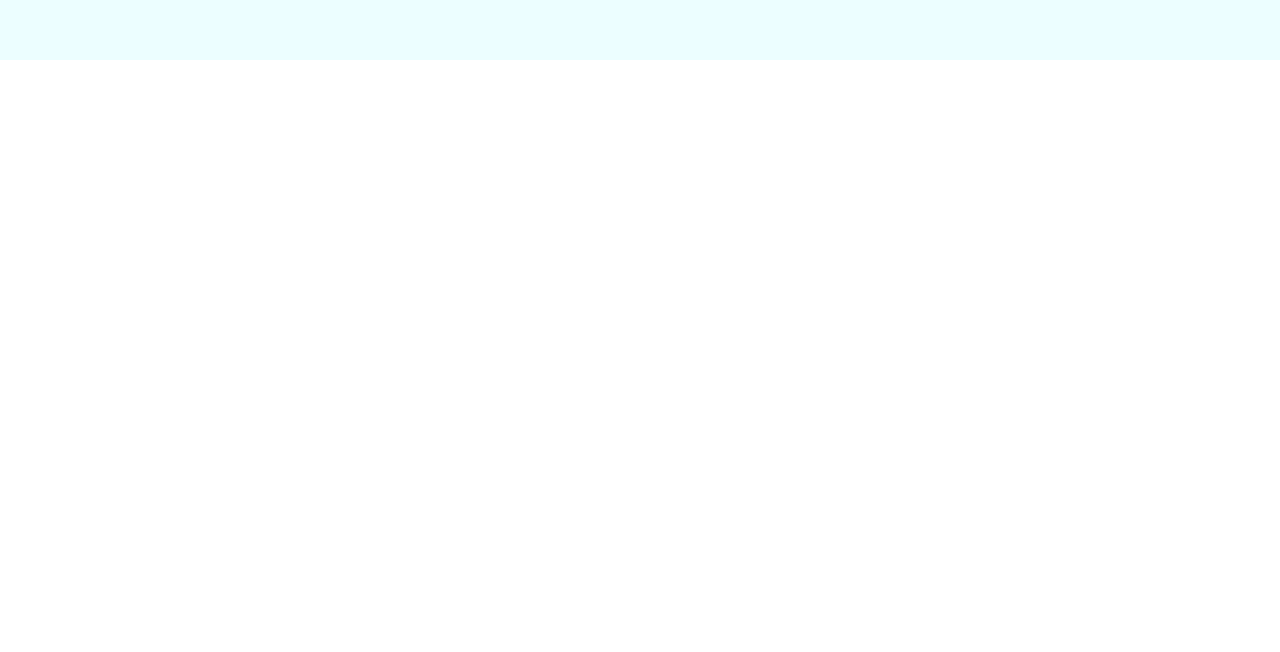
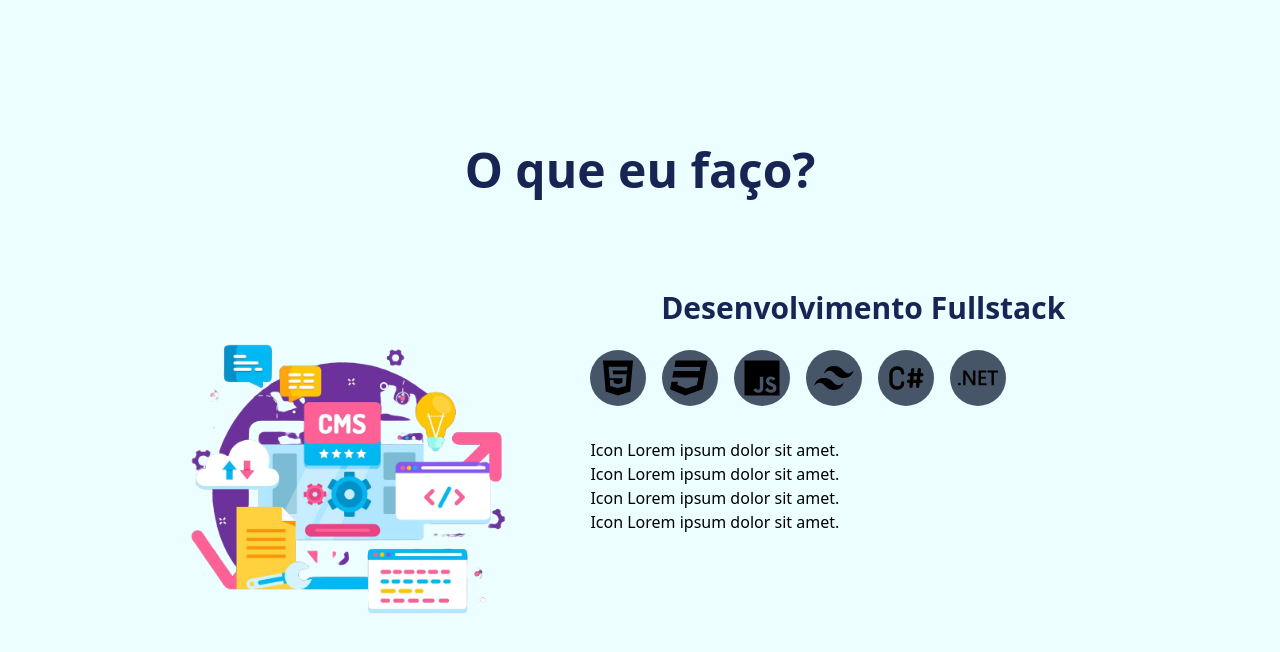
Before and after one commit to rafaelrmdd/portfolio-v2, a Next.js app: page / in a window 1280 px wide. Shown: the part 740-1392 px from the top of the page. Before the commit the page ends 800 px from the top, so only its background shows below. Built offline with nearby package versions, Linux system fonts and the light colour scheme.

Commit message:
add: landing page visual updates

```diff
--- a/src/components/Home/Content/index.jsx
+++ b/src/components/Home/Content/index.jsx
@@ -1,13 +1,23 @@
 import Header from "@/components/Header";
 import ImagemTeste from "@/assets/card-image.png"
+import WhatIDoCardImage from "@/assets/what-i-do-card-image.png"
 import Image from "next/image";
+
+import { FaGithub, FaLinkedin, FaHtml5, FaCss3,  } from "react-icons/fa";
+import { MdEmail } from "react-icons/md"
+import { IoLogoJavascript } from "react-icons/io5";
+import { RiTailwindCssFill } from "react-icons/ri";
+import { TbBrandCSharp } from "react-icons/tb";
+import { SiDotnet } from "react-icons/si";
+
 
 export default function Content() {
     return (
-        <div className="px-36 bg-cyan-50 w-full h-screen">
+        <div className="px-36 bg-cyan-50 w-full h-full">
             <Header />
 
-            <main className="flex mt-16 justify-between">
+            <main className="mt-16">
+                <div className="flex justify-between">
                     {/* Left Card  */}
                     <div className="w-[45%] flex flex-col gap-y-4">
                         <h1 className="text-5xl font-semibold text-blue-950">Rafael Rodrigues</h1>
@@ -16,11 +26,68 @@ export default function Content() {
                             A results-driven software engineer with expertise in full-stack development
                             of high-quality user-centric solutions in agile environments.
                         </h3>
+
+                        {/* Redirect Icons */}
+                        <div className="flex gap-4 items-center">
+                            <a href="/"> <FaGithub className="w-10 h-10" /> </a>
+                            <a href="/"> <FaLinkedin className="w-10 h-10" /> </a>
+                            <a href="mailto:rrodriguesmd17@gmail.com"> <MdEmail className="w-12 h-12" /> </a>
+                        </div>
                     </div>
 
                     {/* Right Card */}
                     <div className="w-[45%] mb-[-50px]">
-                    <Image src={ImagemTeste} alt="teste" className="w-screen h-96"/>
+                        <Image src={ImagemTeste} alt="teste" className="w-full h-96"/>
+                    </div>
+                </div>
+
+                <div className="w-full mt-80">
+                    <div className="flex flex-col items-center w-full">
+                        <h1 className="text-5xl font-semibold text-blue-950">O que eu faço?</h1>
+                    </div>
+
+                    <div className="flex justify-between mt-24">
+                        {/* Left Card */}
+                        <div className="w-[40%]">
+                            <Image src={WhatIDoCardImage} alt="teste" className="w-full "/>
+                        </div>
+
+                        {/* Right Card */}
+                        <div className="w-[55%]">
+                            <h2 className="text-3xl font-semibold text-blue-950 text-center">Desenvolvimento Fullstack</h2>
+
+                            {/* Icons */}
+                            <div className="mt-6 flex gap-4 items-center">
+                                <div className="p-2 bg-slate-600 rounded-full">
+                                    <FaHtml5 className="w-10 h-10"/>
+                                </div>
+                                <div className="p-2 bg-slate-600 rounded-full">
+                                    <FaCss3 className="w-10 h-10"/>
+                                </div>
+                                <div className="p-2 bg-slate-600 rounded-full">
+                                    <IoLogoJavascript className="w-10 h-10"/>
+                                </div>
+                                <div className="p-2 bg-slate-600 rounded-full">
+                                    <RiTailwindCssFill className="w-10 h-10"/>
+                                </div>
+                                <div className="p-2 bg-slate-600 rounded-full">
+                                    <TbBrandCSharp className="w-10 h-10"/>
+                                </div>
+                                <div className="p-2 bg-slate-600 rounded-full">
+                                    <SiDotnet className="w-10 h-10"/>
+                                </div>
+                            </div>
+
+                            <div className="mt-8">
+                                <h3>Icon Lorem ipsum dolor sit amet.</h3>
+                                <h3>Icon Lorem ipsum dolor sit amet.</h3>
+                                <h3>Icon Lorem ipsum dolor sit amet.</h3>
+                                <h3>Icon Lorem ipsum dolor sit amet.</h3>
+                            </div>
+
+                        </div>
+                    </div>
+
                 </div>
             </main>
         </div>
```
Also changed, not shown: src/assets/image.jpg (deleted), src/assets/what-i-do-card-image.png (added). Lines whose indentation alone changed are shown as unchanged.
